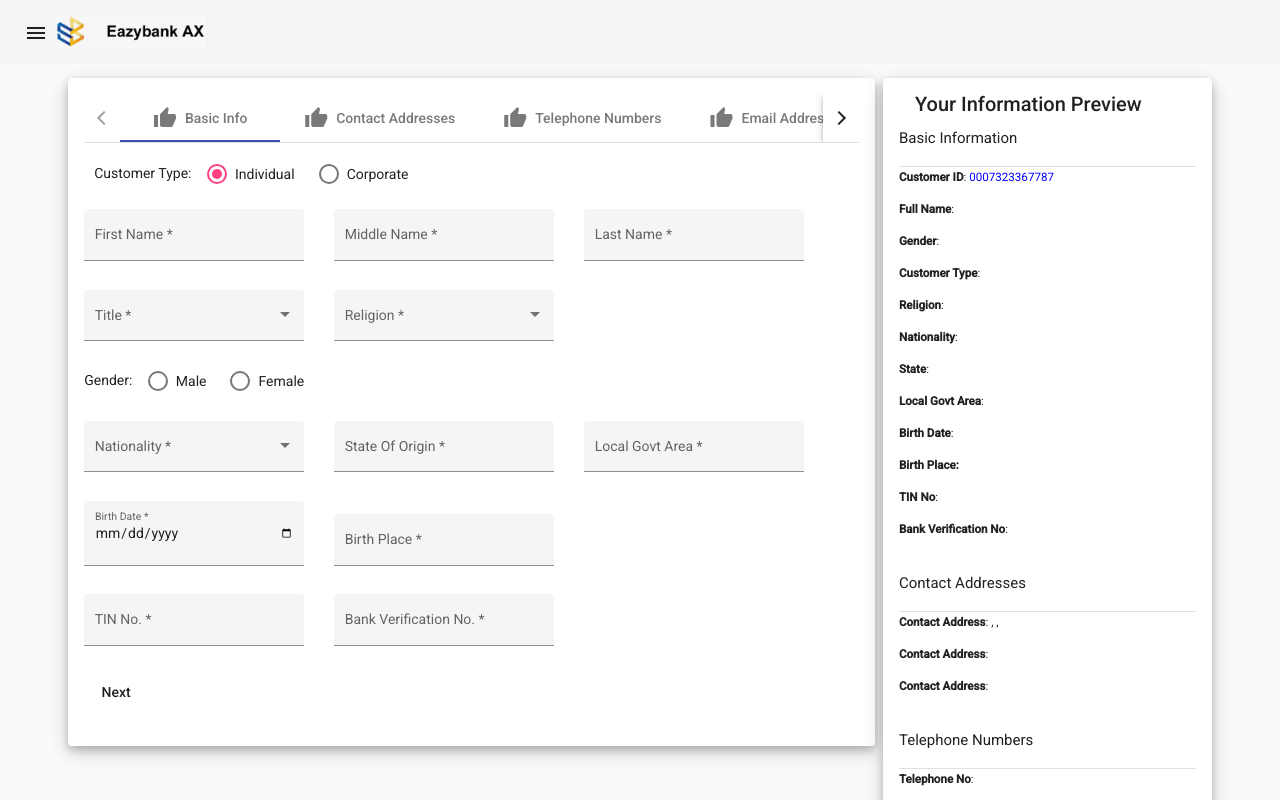
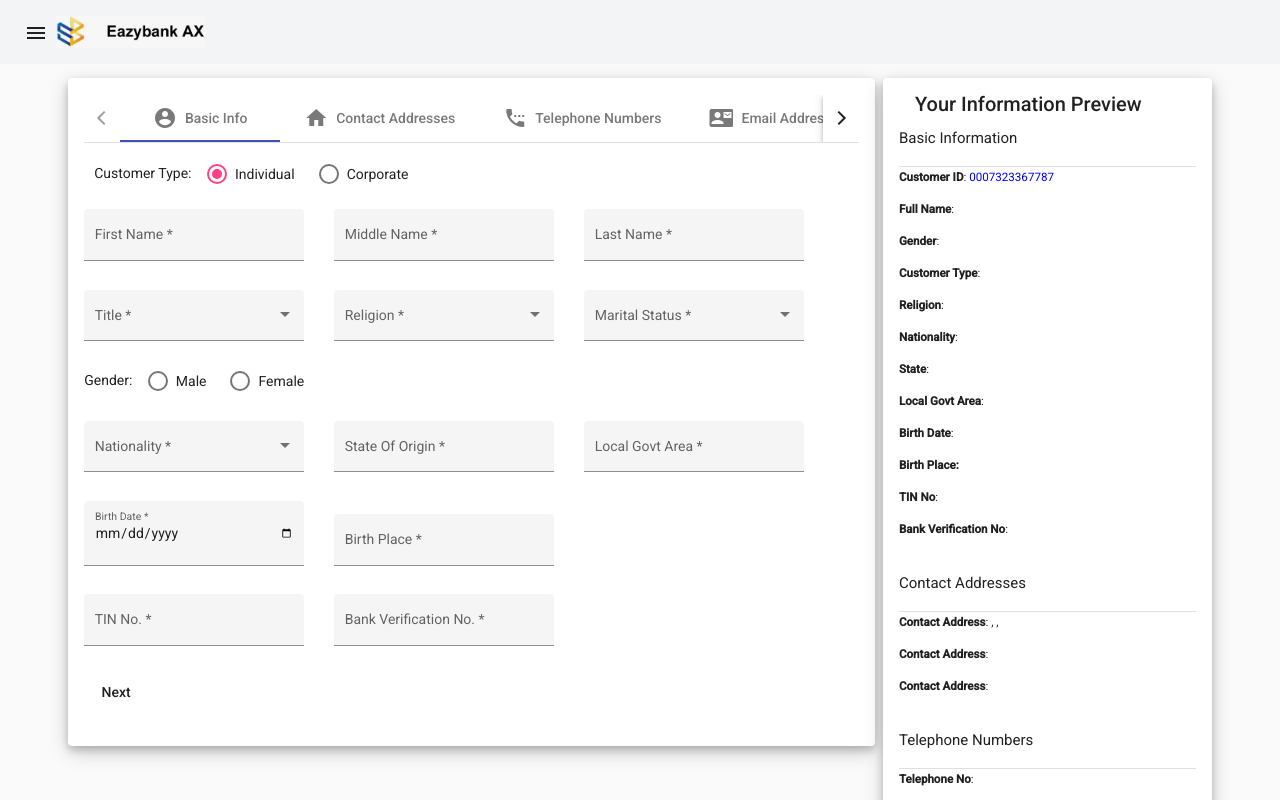
Before and after one commit to thesamtj/angularmaterial_uitest_forms, an Angular app: page /add-customer in a window 1280 px wide. Built offline with nearby package versions, Linux system fonts and the light colour scheme.

Commit message:
Make adjustments

```diff
--- a/src/app/customers/add-customer/add-customer.component.html
+++ b/src/app/customers/add-customer/add-customer.component.html
@@ -2,31 +2,33 @@
   <div class="sc-container">
     <div class="sc-items1">
       <mat-card class="example2-card">
-
         <mat-tab-group>
           <!-- basicInfoFormGroup-->
           <mat-tab>
             <!-- #docregion label-directive -->
             <ng-template mat-tab-label>
-              <mat-icon class="example-tab-icon">thumb_up</mat-icon>
+              <mat-icon class="example-tab-icon">account_circle</mat-icon>
               Basic Info
             </ng-template>
             <!-- #enddocregion label-directive -->
             <div class="example-container">
-
               <div class="customer-type">
                 <mat-label>Customer Type: </mat-label>
-                <mat-radio-group
-                  [(ngModel)]="typeOfAccount"
-                  required
+                <mat-radio-group [(ngModel)]="typeOfAccount" required>
+                  <mat-radio-button value="Individual"
+                    >Individual</mat-radio-button
                   >
-                  <mat-radio-button value="Individual">Individual</mat-radio-button>
-                  <mat-radio-button value="Corporate">Corporate</mat-radio-button>
+                  <mat-radio-button value="Corporate"
+                    >Corporate</mat-radio-button
+                  >
                 </mat-radio-group>
               </div>
 
               <!-- Individual Account-->
-              <form [formGroup]="iBasicInfoFormGroup" *ngIf="typeOfAccount == 'Individual'">
+              <form
+                [formGroup]="iBasicInfoFormGroup"
+                *ngIf="typeOfAccount == 'Individual'"
+              >
                 <mat-form-field appearance="fill">
                   <mat-label>First Name</mat-label>
                   <input
@@ -99,6 +101,19 @@
                     <mat-option>-- Select Any --</mat-option>
                     <mat-option value="Christianity">Christianity</mat-option>
                     <mat-option value="Islam">Islam</mat-option>
+                  </mat-select>
+                </mat-form-field>
+                <mat-form-field appearance="fill">
+                  <mat-label>Marital Status</mat-label>
+                  <mat-select
+                    formControlName="maritalStatus"
+                    placeholder="Marital Status"
+                    [(ngModel)]="customerView.vMaritalStatus"
+                    required
+                  >
+                    <mat-option>-- Select Any --</mat-option>
+                    <mat-option value="Married">Married</mat-option>
+                    <mat-option value="Not Married">Not Married</mat-option>
                   </mat-select>
                 </mat-form-field>
                 <div>
@@ -201,8 +216,10 @@
               </form>
 
               <!-- Corporate Account-->
-              <form [formGroup]="cBasicInfoFormGroup"
-              *ngIf="typeOfAccount == 'Corporate'">
+              <form
+                [formGroup]="cBasicInfoFormGroup"
+                *ngIf="typeOfAccount == 'Corporate'"
+              >
                 <mat-form-field appearance="fill">
                   <mat-label>Full Name</mat-label>
                   <input
@@ -364,9 +381,10 @@
           <!-- addressInfoFormGroup-->
           <mat-tab>
             <ng-template mat-tab-label>
-              <mat-icon class="example-tab-icon">thumb_up</mat-icon>
+              <mat-icon class="example-tab-icon">home</mat-icon>
               Contact Addresses
             </ng-template>
+            <div class="example-container">
               <form [formGroup]="addressInfoFormGroup">
                 <mat-form-field appearance="fill">
                   <mat-label>Street</mat-label>
@@ -379,7 +397,6 @@
                     required
                   />
                 </mat-form-field>
-              <br />
                 <mat-form-field appearance="fill">
                   <mat-label>City</mat-label>
                   <input
@@ -391,7 +408,6 @@
                     required
                   />
                 </mat-form-field>
-              <br />
                 <mat-form-field appearance="fill">
                   <mat-label>State</mat-label>
                   <input
@@ -417,7 +433,6 @@
                     <mat-option value="False">False</mat-option>
                   </mat-select>
                 </mat-form-field>
-              <br />
                 <mat-form-field appearance="fill">
                   <mat-label>Postal Code</mat-label>
                   <input
@@ -433,16 +448,38 @@
                 <div>
                   <button mat-button>Back</button>
                   <button mat-button>Next</button>
+                  <button mat-button>Add</button>
                 </div>
               </form>
+
+              <!-- <table mat-table class="mat-elevation-z8">
+                <ng-container matColumnDef="position">
+                  <th mat-header-cell mat-sort-header *matHeaderCellDef>S/N</th>
+                  <td mat-cell>1</td>
+                </ng-container>
+
+                <ng-container matColumnDef="name">
+                  <th mat-header-cell mat-sort-header *matHeaderCellDef>
+                    NAME
+                  </th>
+                  <td mat-cell>Samuel Tijani</td>
+                </ng-container>
+
+                <ng-container matColumnDef="phoneNo">
+                  <th mat-header-cell *matHeaderCellDef>PHONE NO</th>
+                  <td mat-cell>23783765646</td>
+                </ng-container>
+              </table> -->
+            </div>
           </mat-tab>
 
           <!-- phoneInfoFormGroup-->
           <mat-tab>
             <ng-template mat-tab-label>
-              <mat-icon class="example-tab-icon">thumb_up</mat-icon>
+              <mat-icon class="example-tab-icon">settings_phone</mat-icon>
               Telephone Numbers
             </ng-template>
+            <div class="example-container">
               <form [formGroup]="phoneInfoFormGroup">
                 <mat-form-field appearance="fill">
                   <mat-label>Telephone No</mat-label>
@@ -455,7 +492,6 @@
                     required
                   />
                 </mat-form-field>
-              <br />
                 <mat-form-field appearance="fill">
                   <mat-label>Extension</mat-label>
                   <input
@@ -471,16 +507,19 @@
                 <div>
                   <button mat-button>Back</button>
                   <button mat-button>Next</button>
+                  <button mat-button>Add</button>
                 </div>
               </form>
+            </div>
           </mat-tab>
 
           <!-- emailInfoFormGroup-->
           <mat-tab>
             <ng-template mat-tab-label>
-              <mat-icon class="example-tab-icon">thumb_up</mat-icon>
+              <mat-icon class="example-tab-icon">contact_mail</mat-icon>
               Email Addresses
             </ng-template>
+            <div class="example-container">
               <form [formGroup]="emailInfoFormGroup">
                 <mat-form-field appearance="fill">
                   <mat-label>Email Address</mat-label>
@@ -493,7 +532,6 @@
                     required
                   />
                 </mat-form-field>
-              <br />
                 <mat-form-field appearance="fill">
                   <mat-label>Primary</mat-label>
                   <mat-select
@@ -507,20 +545,22 @@
                     <mat-option value="No">No</mat-option>
                   </mat-select>
                 </mat-form-field>
-              <br />
                 <div>
                   <button mat-button>Back</button>
                   <button mat-button>Next</button>
+                  <button mat-button>Add</button>
                 </div>
               </form>
+            </div>
           </mat-tab>
 
           <!-- identityInfoFormGroup-->
           <mat-tab>
             <ng-template mat-tab-label>
-              <mat-icon class="example-tab-icon">thumb_up</mat-icon>
+              <mat-icon class="example-tab-icon">perm_identity</mat-icon>
               Identification Modes
             </ng-template>
+            <div class="example-container">
               <form [formGroup]="identityInfoFormGroup">
                 <mat-form-field appearance="fill">
                   <mat-label>ID Type</mat-label>
@@ -537,7 +577,6 @@
                     <mat-option value="Employer ID">Employer ID</mat-option>
                   </mat-select>
                 </mat-form-field>
-              <br />
                 <mat-form-field appearance="fill">
                   <mat-label>ID No</mat-label>
                   <input
@@ -561,7 +600,6 @@
                     required
                   />
                 </mat-form-field>
-              <br />
                 <mat-form-field appearance="fill">
                   <mat-label>Expiry Date</mat-label>
                   <input
@@ -579,14 +617,16 @@
                   <button mat-button>Next</button>
                 </div>
               </form>
+            </div>
           </mat-tab>
 
           <!-- educationalInfoFormGroup-->
           <mat-tab>
             <ng-template mat-tab-label>
-              <mat-icon class="example-tab-icon">thumb_up</mat-icon>
+              <mat-icon class="example-tab-icon">school</mat-icon>
               Educational Background
             </ng-template>
+            <div class="example-container">
               <form [formGroup]="educationalInfoFormGroup">
                 <mat-form-field appearance="fill">
                   <mat-label>Educational Level</mat-label>
@@ -597,13 +637,14 @@
                     required
                   >
                     <mat-option>-- Select Any --</mat-option>
-                  <mat-option value="Graduate Level">Graduate Level</mat-option>
+                    <mat-option value="Graduate Level"
+                      >Graduate Level</mat-option
+                    >
                     <mat-option value="High School Level"
                       >High School Level</mat-option
                     >
                   </mat-select>
                 </mat-form-field>
-              <br />
                 <mat-form-field appearance="fill">
                   <mat-label>Certificate</mat-label>
                   <input
@@ -615,7 +656,6 @@
                     required
                   />
                 </mat-form-field>
-              <br />
                 <mat-form-field appearance="fill">
                   <mat-label>Institution</mat-label>
                   <input
@@ -631,16 +671,19 @@
                 <div>
                   <button mat-button>Back</button>
                   <button mat-button>Next</button>
+                  <button mat-button>Add</button>
                 </div>
               </form>
+            </div>
           </mat-tab>
 
           <!-- Related Party -->
           <mat-tab>
             <ng-template mat-tab-label>
-              <mat-icon class="example-tab-icon">thumb_up</mat-icon>
+              <mat-icon class="example-tab-icon">people</mat-icon>
               Related Parties
             </ng-template>
+            <div class="example-container">
               <form [formGroup]="otherInfoFormGroup">
                 <mat-form-field appearance="fill">
                   <mat-label>Related Party Type</mat-label>
@@ -653,7 +696,6 @@
                     required
                   />
                 </mat-form-field>
-              <br />
                 <mat-form-field appearance="fill">
                   <mat-label>First Name</mat-label>
                   <input
@@ -677,9 +719,8 @@
                     required
                   />
                 </mat-form-field>
-              <br />
                 <mat-form-field appearance="fill">
-                <mat-label>Related Name</mat-label>
+                  <mat-label>Related SurName</mat-label>
                   <input
                     matInput
                     placeholder="Related Name"
@@ -695,6 +736,7 @@
                   <button mat-button>Next</button>
                 </div>
               </form>
+            </div>
           </mat-tab>
 
           <!-- <mat-tab>
@@ -706,12 +748,9 @@
             Content 3
           </mat-tab> -->
         </mat-tab-group>
-
-
-
-
       </mat-card>
     </div>
+
     <div class="sc-items2">
       <mat-card class="example2-card">
         <mat-card-header>
@@ -727,57 +766,78 @@
             <h4>Basic Information</h4>
             <mat-divider></mat-divider>
             <h5 class="info-head">
-              <strong>Customer ID</strong>: <span class="info-subhead">0007323367787</span>
+              <strong>Customer ID</strong>:
+              <span class="info-subhead">0007323367787</span>
             </h5>
             <!-- Individuals-->
             <ng-container *ngIf="typeOfAccount == 'Individual'">
               <h5 class="info-head">
-              <strong>Full Name</strong>: <span class="info-subhead">{{ customerView.vTtitle }}&ensp;{{
+                <strong>Full Name</strong>:
+                <span class="info-subhead"
+                  >{{ customerView.vTtitle }}&ensp;{{
                     customerView.vFirstName
                   }}&ensp;{{ customerView.vMiddleName }}&ensp;{{
                     customerView.vLastName
+                  }}</span
+                >
+              </h5>
+              <h5 class="info-head">
+                <strong>Gender</strong>:
+                <span class="info-subhead">{{ customerView.vGender }}</span>
+              </h5>
+              <h5 class="info-head">
+                <strong>Customer Type</strong>:
+                <span class="info-subhead">{{
+                  customerView.vCustomerType
                 }}</span>
               </h5>
               <h5 class="info-head">
-              <strong>Gender</strong>: <span class="info-subhead">{{ customerView.vGender }}</span>
+                <strong>Religion</strong>:
+                <span class="info-subhead">{{ customerView.vReligion }} </span>
               </h5>
               <h5 class="info-head">
-              <strong>Customer Type</strong>: <span class="info-subhead">{{ customerView.vCustomerType }}</span>
+                <strong>Nationality</strong>:
+                <span class="info-subhead">{{
+                  customerView.vNationality
+                }}</span>
               </h5>
               <h5 class="info-head">
-              <strong>Religion</strong>: <span class="info-subhead">{{ customerView.vReligion }}
-              </span>
+                <strong>State</strong>:
+                <span class="info-subhead">{{ customerView.vSoo }}</span>
               </h5>
               <h5 class="info-head">
-              <strong>Nationality</strong>: <span class="info-subhead">{{ customerView.vNationality }}</span>
+                <strong>Local Govt Area</strong>:
+                <span class="info-subhead">{{ customerView.vLga }}</span>
               </h5>
               <h5 class="info-head">
-              <strong>State</strong>: <span class="info-subhead">{{ customerView.vSoo }}</span>
+                <strong>Birth Date</strong>:
+                <span class="info-subhead">{{ customerView.vBirthDate }}</span>
               </h5>
               <h5 class="info-head">
-              <strong>Local Govt Area</strong>: <span class="info-subhead">{{ customerView.vLga }}</span>
+                <strong>Birth Place:</strong>
+                <span class="info-subhead">{{ customerView.vBirthDate }}</span>
               </h5>
               <h5 class="info-head">
-              <strong>Birth Date</strong>: <span class="info-subhead">{{ customerView.vBirthDate }}</span>
+                <strong>TIN No</strong>:
+                <span class="info-subhead">{{ customerView.vTin }}</span>
               </h5>
               <h5 class="info-head">
-              <strong>Birth Place:</strong> <span class="info-subhead">{{ customerView.vBirthDate }}</span>
-            </h5>
-            <h5 class="info-head">
-              <strong>TIN No</strong>: <span class="info-subhead">{{ customerView.vTin }}</span>
-            </h5>
-            <h5 class="info-head">
-              <strong>Bank Verification No</strong>: <span class="info-subhead">{{ customerView.vBvn }}</span>
+                <strong>Bank Verification No</strong>:
+                <span class="info-subhead">{{ customerView.vBvn }}</span>
               </h5>
             </ng-container>
 
             <!-- Corporate-->
             <ng-container *ngIf="typeOfAccount == 'Corporate'">
               <h5 class="info-head">
-              <strong>Full Name</strong>: <span class="info-subhead">{{ customerView.vCFullName }}</span>
+                <strong>Full Name</strong>:
+                <span class="info-subhead">{{ customerView.vCFullName }}</span>
               </h5>
               <h5 class="info-head">
-              <strong>Customer Type</strong>: <span class="info-subhead">{{ customerView.vCCustomerType }}</span>
+                <strong>Customer Type</strong>:
+                <span class="info-subhead">{{
+                  customerView.vCCustomerType
+                }}</span>
               </h5>
               <h5 class="info-head">
                 <strong>Nationality</strong>: {{ customerView.vCNationality }}
@@ -792,7 +852,8 @@
                 <strong>Registration Date</strong>: {{ customerView.vCRegDate }}
               </h5>
               <h5 class="info-head">
-              <strong>Registration Place:</strong> {{ customerView.vCRegPlace }}
+                <strong>Registration Place:</strong>
+                {{ customerView.vCRegPlace }}
               </h5>
               <h5 class="info-head">
                 <strong>TIN No</strong>: {{ customerView.vCTin }}
@@ -801,13 +862,16 @@
                 <strong>Business Type</strong>: {{ customerView.vCBType }}
               </h5>
               <h5 class="info-head">
-              <strong>Certificate Of Incorporation No:</strong>: {{ customerView.vCOin }}
+                <strong>Certificate Of Incorporation No:</strong>:
+                {{ customerView.vCOin }}
               </h5>
               <h5 class="info-head">
-              <strong>Date Of Incorporation:</strong>: {{ customerView.vDOin }}
+                <strong>Date Of Incorporation:</strong>:
+                {{ customerView.vDOin }}
               </h5>
               <h5 class="info-head">
-              <strong>Certificate Issuer:</strong>: {{ customerView.vCertIssuer }}
+                <strong>Certificate Issuer:</strong>:
+                {{ customerView.vCertIssuer }}
               </h5>
             </ng-container>
           </div>
--- a/src/app/customers/add-customer/add-customer.component.scss
+++ b/src/app/customers/add-customer/add-customer.component.scss
@@ -58,6 +58,16 @@
 .customer-type {
   margin: 20px 10px;
 }
+
+.mat-radio-button.mat-accent.mat-radio-checked .mat-radio-outer-circle {
+  border-color: blue;
+}
+
+.mat-radio-button.mat-accent .mat-radio-inner-circle, .mat-radio-button.mat-accent .mat-radio-ripple .mat-ripple-element:not(.mat-radio-persistent-ripple), .mat-radio-button.mat-accent.mat-radio-checked .mat-radio-persistent-ripple, .mat-radio-button.mat-accent:active .mat-radio-persistent-ripple {
+  background-color:  blue;
+}
+
+
 // .example-container .mat-radio-group {
 //   margin-left: 20px;
 // }
--- a/src/app/customers/add-customer/add-customer.component.ts
+++ b/src/app/customers/add-customer/add-customer.component.ts
@@ -32,6 +32,7 @@ export class AddCustomerComponent implements OnInit {
       title: [null, Validators.required],
       gender: [null, Validators.required],
       religion: [null, Validators.required],
+      maritalStatus: [null, Validators.required],
       nationality: [null, Validators.required],
       soo: [null, Validators.required],
       lga: [null, Validators.required],
@@ -108,6 +109,7 @@ export class AddCustomerComponent implements OnInit {
     vCustomerType: null,
     vTtitle: null,
     vGender: null,
+    vMaritalStatus: null,
     vReligion: null,
     vNationality: null,
     vLga: null,
```
Lines whose indentation alone changed are shown as unchanged.
